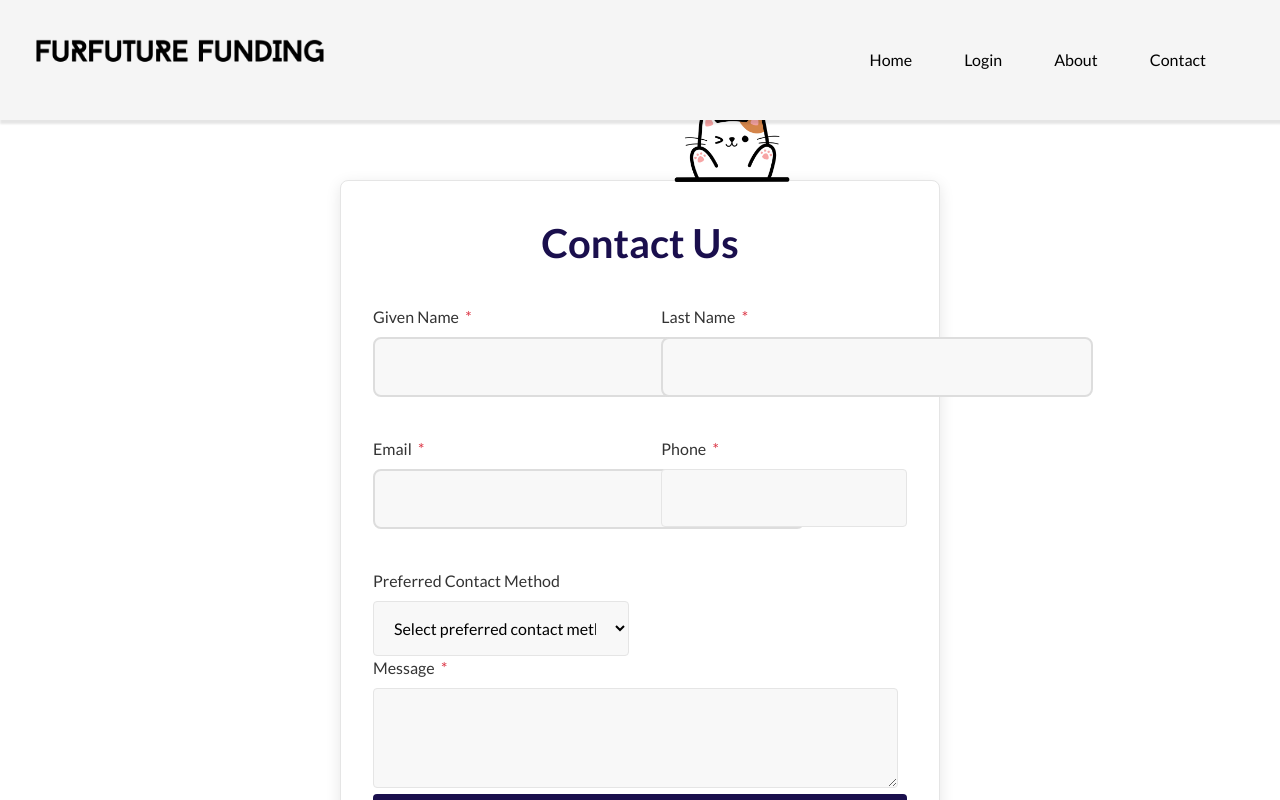
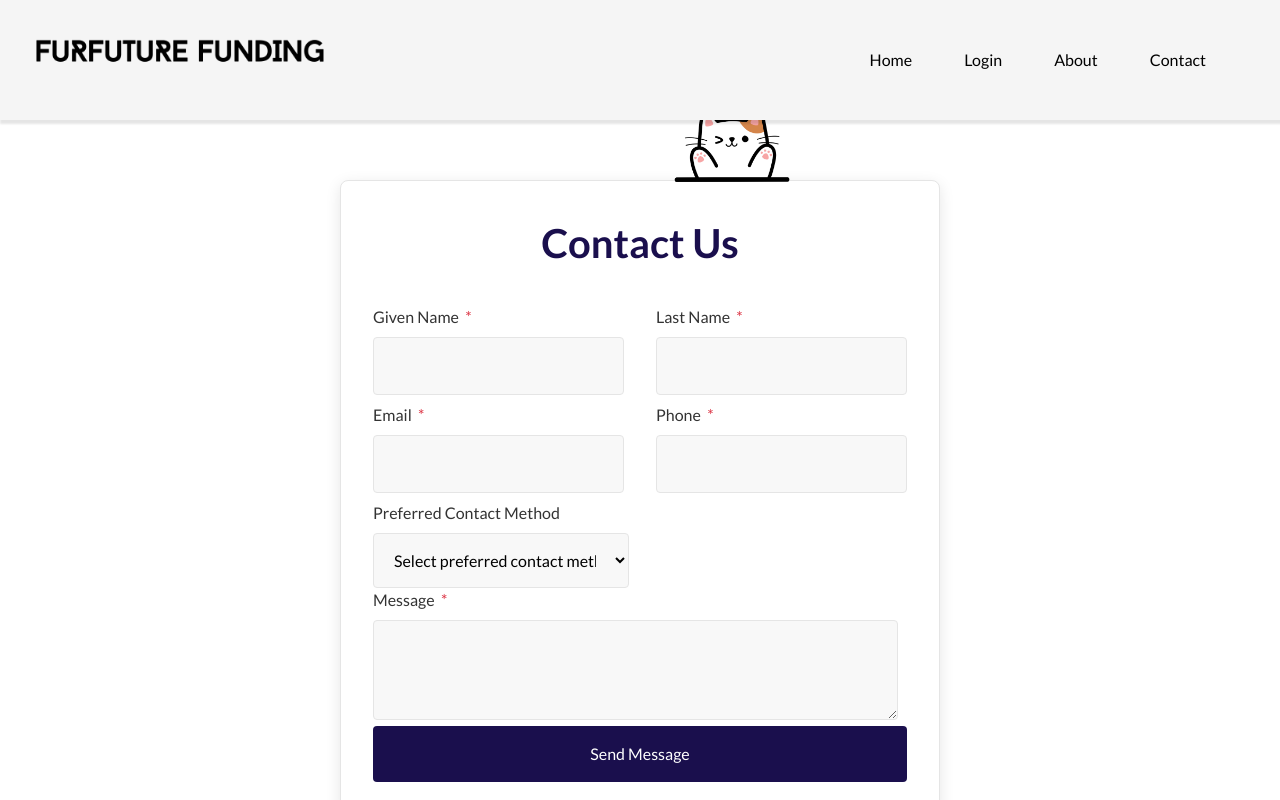
Before and after one commit to SheCodesAus/ramcats_frontend, a React (Vite) app in the folder furfuturefunding/: page /contact in a window 1280 px wide. Shown: the top 800 px of the page. Built offline with nearby package versions, Linux system fonts and the light colour scheme.

Commit message:
fixing the css for contact form

```diff
--- a/furfuturefunding/src/components/ContactForm.css
+++ b/furfuturefunding/src/components/ContactForm.css
@@ -48,13 +48,12 @@
   margin-bottom: 0.5rem;
 }
 
-.contact-form .form-group {
+.contact-form .contact-form-group {
   width: 48%;
   margin-bottom: 0; /* Override the login form margin */
-
 }
 
-.contact-form .form-group label {
+.contact-form .contact-form-group label {
   display: block;
   margin-bottom: 0.5rem;
   color: #333;
@@ -66,9 +65,9 @@
   margin-left: 0.2rem;
 }
 
-.contact-form .form-group input,
-.contact-form .form-group select,
-.contact-form .form-group textarea {
+.contact-form .contact-form-group input,
+.contact-form .contact-form-group select,
+.contact-form .contact-form-group textarea {
   width: 100%;
   padding: 1rem;
   border: 1px solid #e5e5e5;
@@ -77,16 +76,16 @@
   background-color: #f8f8f8;
 }
 
-.contact-form .form-group input:focus,
-.contact-form .form-group select:focus,
-.contact-form .form-group textarea:focus {
+.contact-form .contact-form-group input:focus,
+.contact-form .contact-form-group select:focus,
+.contact-form .contact-form-group textarea:focus {
   outline: none;
   border-color: #1a0f4d;
   box-shadow: 0 0 0 2px rgba(26, 15, 77, 0.1);
   height: 70px;
 }
 
-.contact-form .form-group textarea {
+.contact-form .contact-form-group textarea {
   height: 100px;
   width: 525px;
   resize: vertical;
@@ -105,7 +104,7 @@
 }
 
 .contact-form button[type="submit"]:hover {
-    background-color: #FF914D;
+  background-color: #ff914d;
   transform: translateY(-2px);
   color: #000000;
 }
@@ -138,7 +137,7 @@
     gap: 1rem;
   }
 
-    .contact-form .form-group {
+  .contact-form .contact-form-group {
     width: 100%;
   }
 }
@@ -164,7 +163,7 @@
     margin-bottom: 1.5rem;
   }
 
-    .contact-form .form-group {
+  .contact-form .contact-form-group {
     margin-bottom: 1rem;
   }
 }
--- a/furfuturefunding/src/components/ContactForm.jsx
+++ b/furfuturefunding/src/components/ContactForm.jsx
@@ -1,7 +1,6 @@
 import React from "react";
 import "./ContactForm.css";
 import Swal from "sweetalert2";
-
 
 function ContactForm() {
   const [result, setResult] = React.useState("");
@@ -25,21 +24,21 @@ function ContactForm() {
           title: "Success!",
           text: "Your message was sent successfully!",
           icon: "success",
-          confirmButtonColor: '#130265',
+          confirmButtonColor: "#130265",
           timer: 3000,
           customClass: {
-            popup: 'my-custom-popup-class',
-            confirmButton: 'my-custom-button-class'
-          }
+            popup: "my-custom-popup-class",
+            confirmButton: "my-custom-button-class",
+          },
         });
         event.target.reset();
       } else {
         Swal.fire({
-          title: 'Error!',
-          text: data.message || 'Something went wrong',
-          icon: 'error',
-          confirmButtonText: 'Try Again',
-          confirmButtonCoeventor: '#130265',
+          title: "Error!",
+          text: data.message || "Something went wrong",
+          icon: "error",
+          confirmButtonText: "Try Again",
+          confirmButtonCoeventor: "#130265",
         });
       }
     } catch (error) {
@@ -52,61 +51,45 @@ function ContactForm() {
     <div className="contact-page">
       <div className="contact-container">
         <div className="contact-cat-container">
-          <img src="src/img/ramcats3.png" alt="Cat Mascot" className="contact-cat-icon" />
+          <img
+            src="src/img/ramcats3.png"
+            alt="Cat Mascot"
+            className="contact-cat-icon"
+          />
         </div>
         <h2 className="contact-title">Contact Us</h2>
         <form className="contact-form" onSubmit={onSubmit}>
           <div className="form-row">
-            <div className="form-group">
+            <div className="contact-form-group">
               <label htmlFor="firstName">
                 Given Name <span className="required">*</span>
               </label>
-              <input
-                type="text"
-                id="firstName"
-                name="firstName"
-                required
-              />
+              <input type="text" id="firstName" name="firstName" required />
             </div>
-            <div className="form-group">
+            <div className="contact-form-group">
               <label htmlFor="lastName">
                 Last Name <span className="required">*</span>
               </label>
-              <input
-                type="text"
-                id="lastName"
-                name="lastName"
-                required
-              />
+              <input type="text" id="lastName" name="lastName" required />
             </div>
           </div>
 
           <div className="form-row">
-            <div className="form-group">
+            <div className="contact-form-group">
               <label htmlFor="email">
                 Email <span className="required">*</span>
               </label>
-              <input
-                type="email"
-                id="email"
-                name="email"
-                required
-              />
+              <input type="email" id="email" name="email" required />
             </div>
-            <div className="form-group">
+            <div className="contact-form-group">
               <label htmlFor="phone">
                 Phone <span className="required">*</span>
               </label>
-              <input
-                type="tel"
-                id="phone"
-                name="phone"
-                required
-              />
+              <input type="tel" id="phone" name="phone" required />
             </div>
           </div>
 
-          <div className="form-group">
+          <div className="contact-form-group">
             <label htmlFor="preferredContact">Preferred Contact Method</label>
             <select id="preferredContact" name="preferredContact">
               <option value="">Select preferred contact method</option>
@@ -116,16 +99,11 @@ function ContactForm() {
             </select>
           </div>
 
-          <div className="form-group">
+          <div className="contact-form-group">
             <label htmlFor="message">
               Message <span className="required">*</span>
             </label>
-            <textarea
-              id="message"
-              name="message"
-              required
-              rows="5"
-            ></textarea>
+            <textarea id="message" name="message" required rows="5"></textarea>
           </div>
 
           <button type="submit">Send Message</button>
```
Lines whose indentation alone changed are shown as unchanged.
